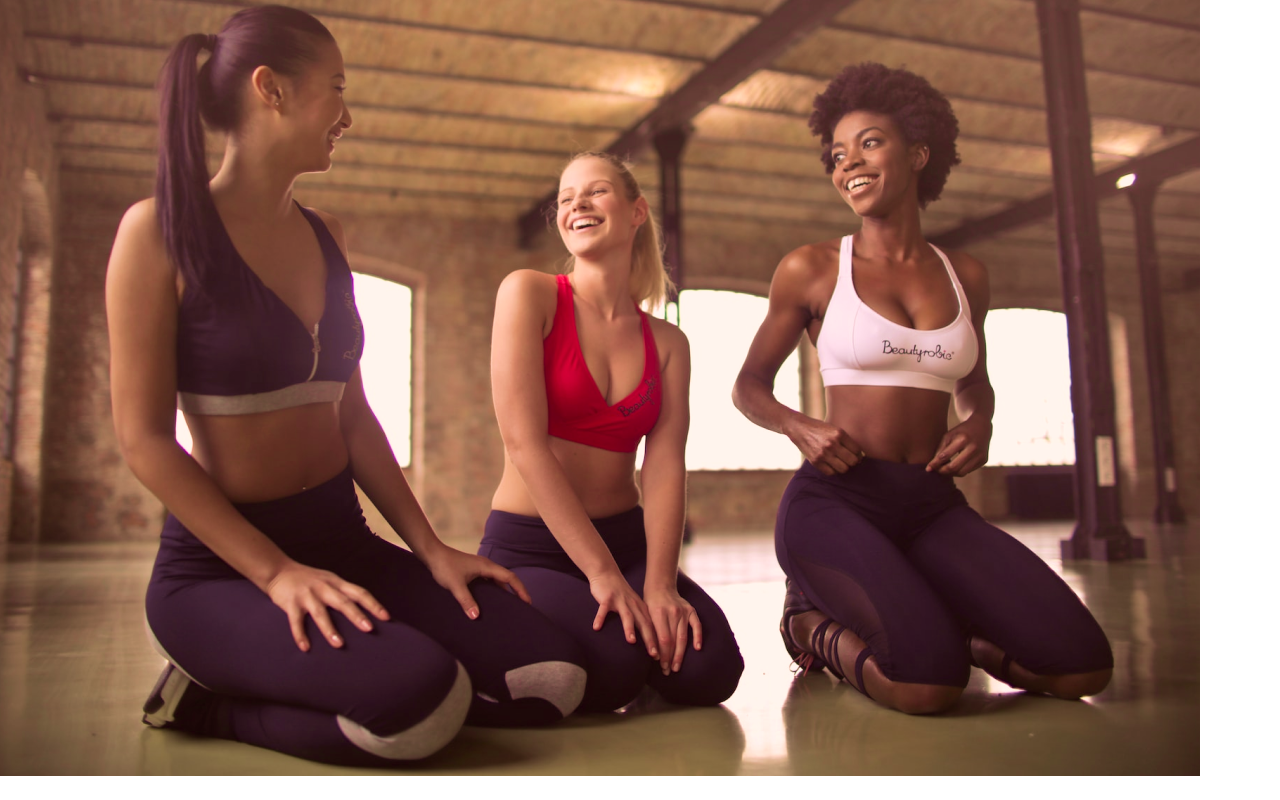
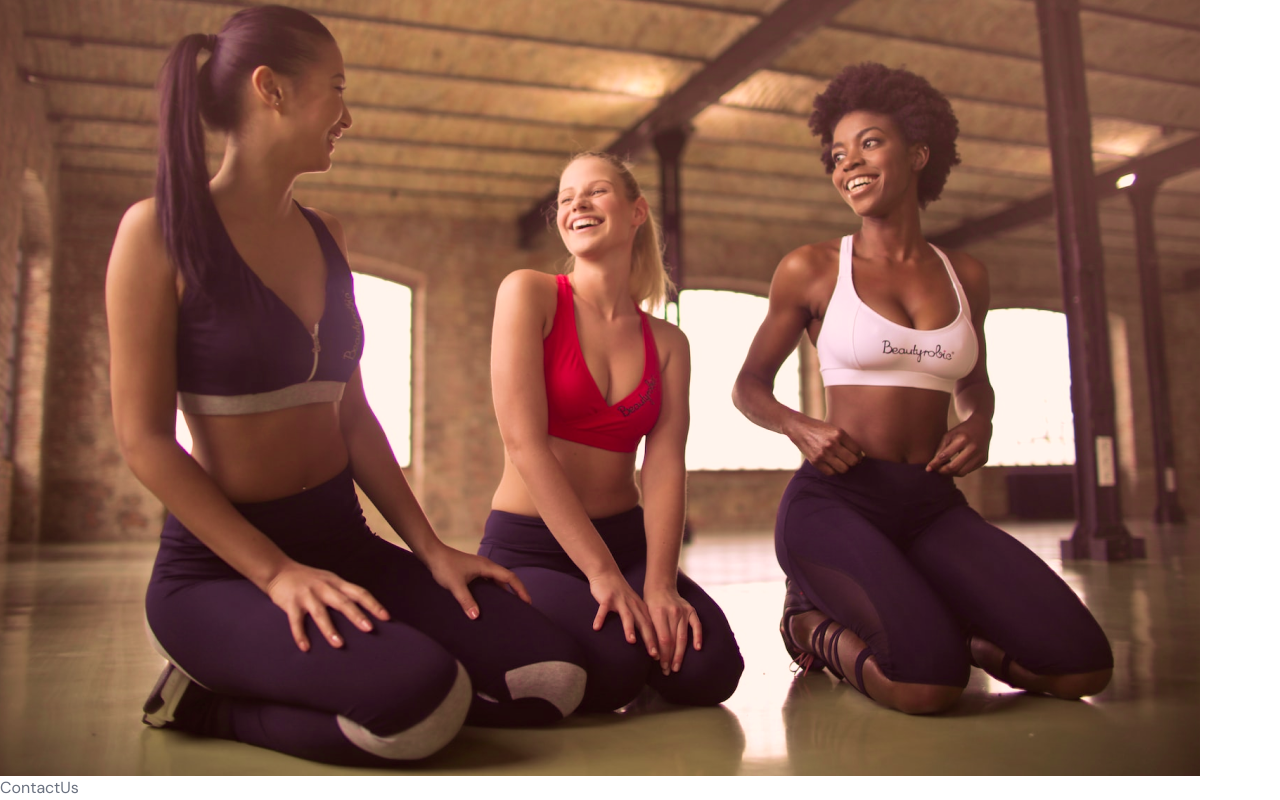
Before and after one commit to chathu-weerasena/Gym-App, a React (Vite) app: page / in a window 1280 px wide. Shown: the part 10900-11700 px from the top of the page. Before the commit the page ends 11676 px from the top, so only its background shows below. Built offline with nearby package versions, Linux system fonts and the light colour scheme.

Commit message:
Initiating Contact us page

```diff
--- a/src/App.tsx
+++ b/src/App.tsx
@@ -2,6 +2,7 @@
 import Home from "@/scenes/home";
 import Benefits from "@/scenes/benefits";
 import OurClasses from "@/scenes/ourClasses";
+import ContactUs from "@/scenes/contactUs";
 import { useEffect, useState } from "react";
 import { SelectedPage } from "@/shared/types";
 
@@ -33,6 +34,7 @@
       <Home setSelectedPage={setSelectedPage} />
       <Benefits setSelectedPage={setSelectedPage} />
       <OurClasses setSelectedPage={setSelectedPage} />
+      <ContactUs setSelectedPage={setSelectedPage} />
     </div>
   );
 }
--- /dev/null
+++ b/src/scenes/contactUs/index.tsx
@@ -0,0 +1,12 @@
+import { SelectedPage } from "@/shared/types";
+import React from "react";
+
+type Props = {
+  setSelectedPage: (value: SelectedPage) => void;
+};
+
+const ContactUs = ({ setSelectedPage }: Props) => {
+  return <div>ContactUs</div>;
+};
+
+export default ContactUs;
```
